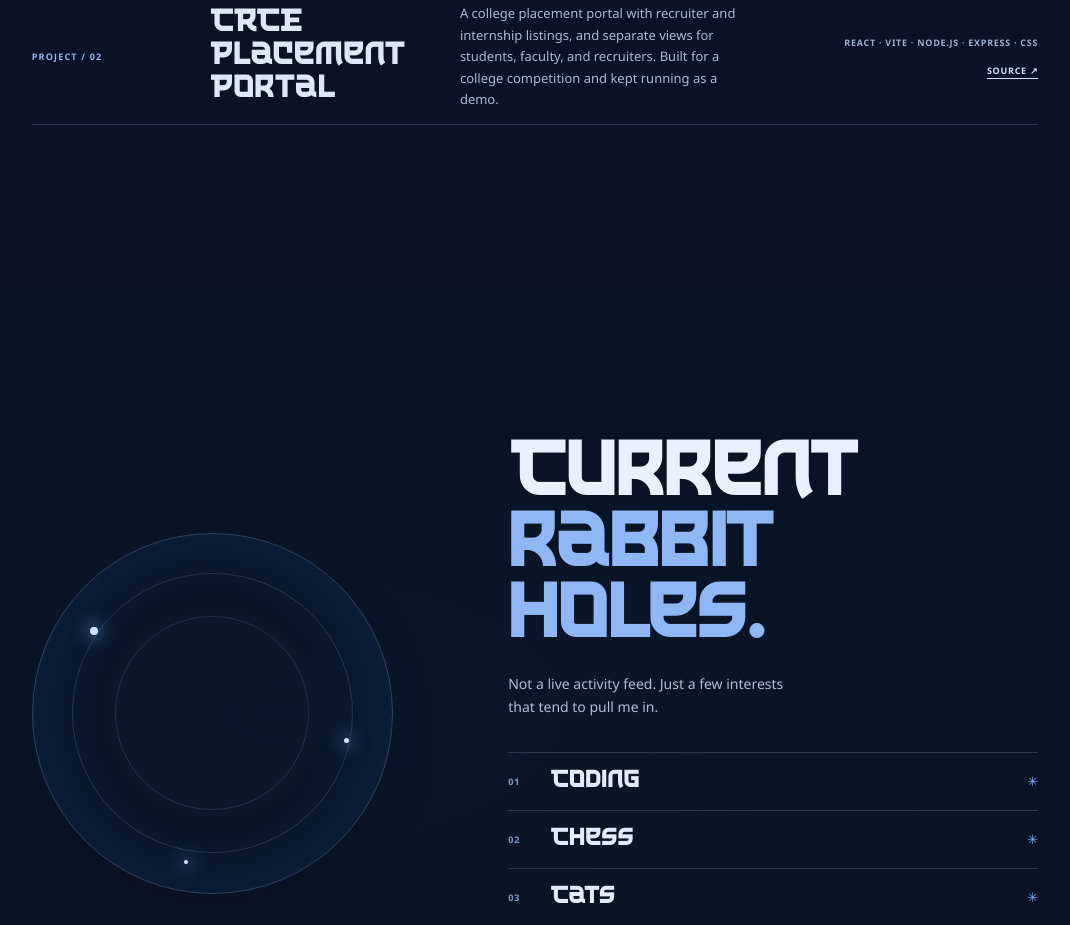
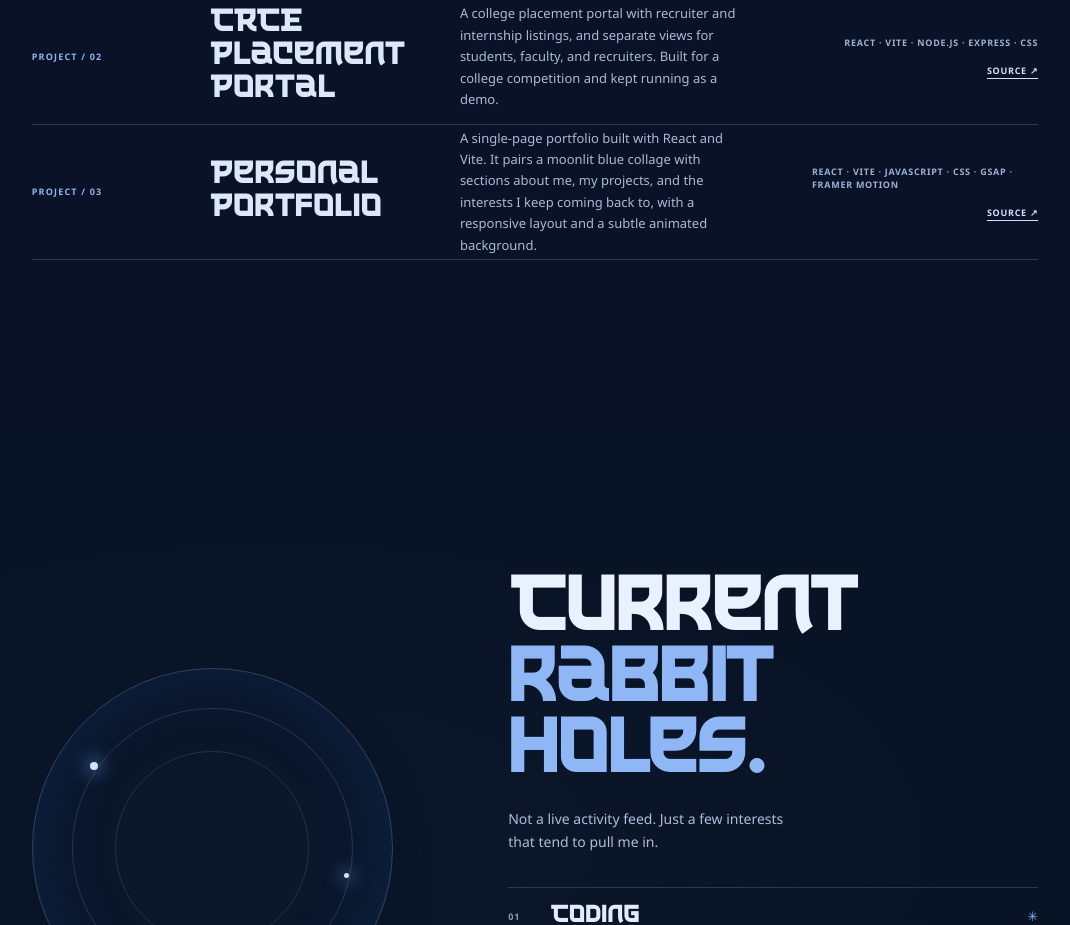
Before and after one commit to adityayadav171106/Aditya_portfolio, a React (Vite) app in the folder portfolio/: page / in a window 1280 px wide. Shown: the part 1860-2785 px from the top of the page, without its empty margins (105-1175 px from the left). Built offline with nearby package versions, Linux system fonts and the light colour scheme.

Commit message:
Add Personal Portfolio project entry

```diff
--- a/portfolio/src/data/projects.js
+++ b/portfolio/src/data/projects.js
@@ -26,6 +26,13 @@ const projects = [
     technologies: ['React', 'Vite', 'Node.js', 'Express', 'CSS'],
     repository: 'https://github.com/adityayadav171106/crce_placement_portal-',
   },
+  {
+    title: 'Personal Portfolio',
+    description:
+      'A single-page portfolio built with React and Vite. It pairs a moonlit blue collage with sections about me, my projects, and the interests I keep coming back to, with a responsive layout and a subtle animated background.',
+    technologies: ['React', 'Vite', 'JavaScript', 'CSS', 'GSAP', 'Framer Motion'],
+    repository: 'https://github.com/adityayadav171106/Aditya_portfolio',
+  },
 ];
 
 export default projects;
```
